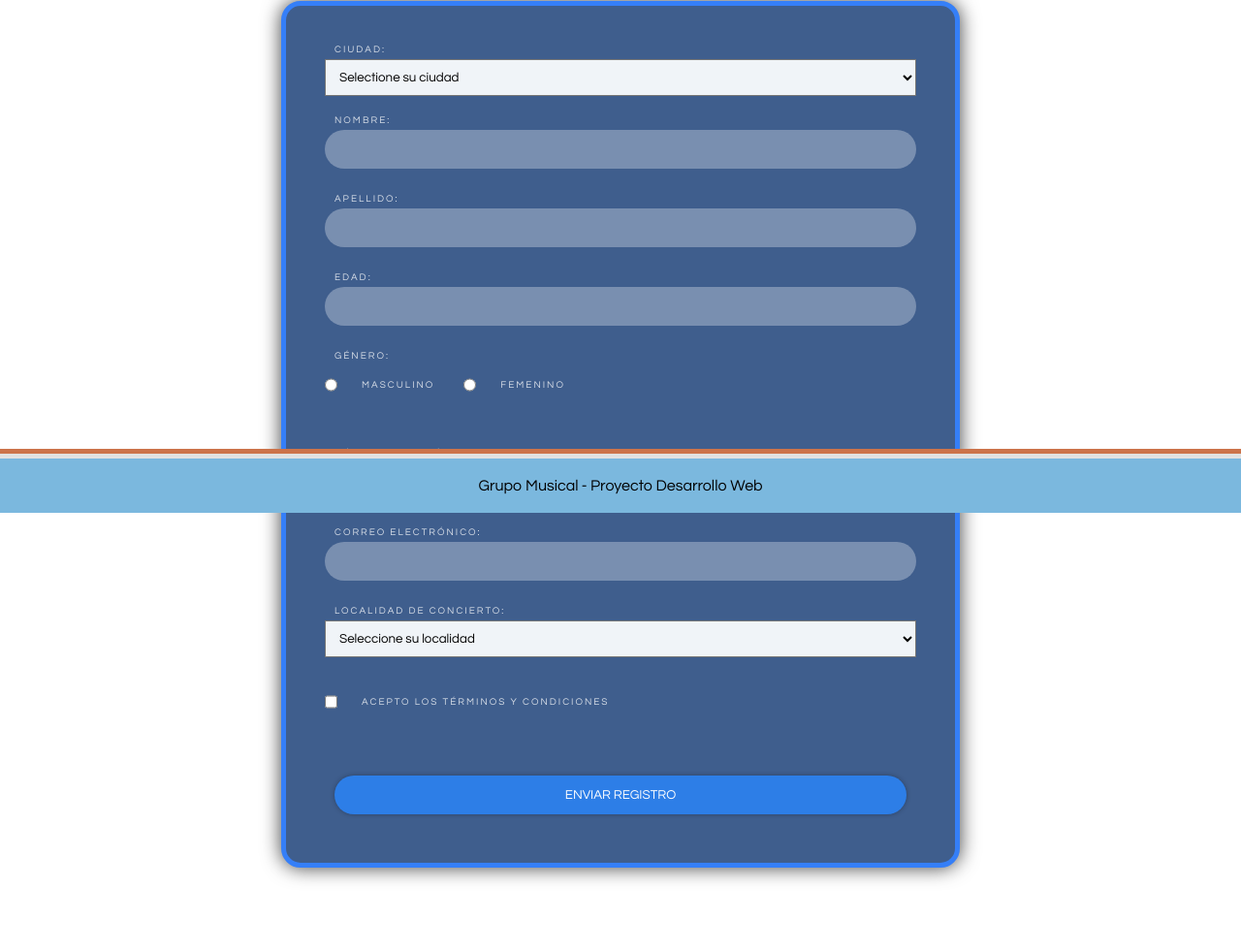
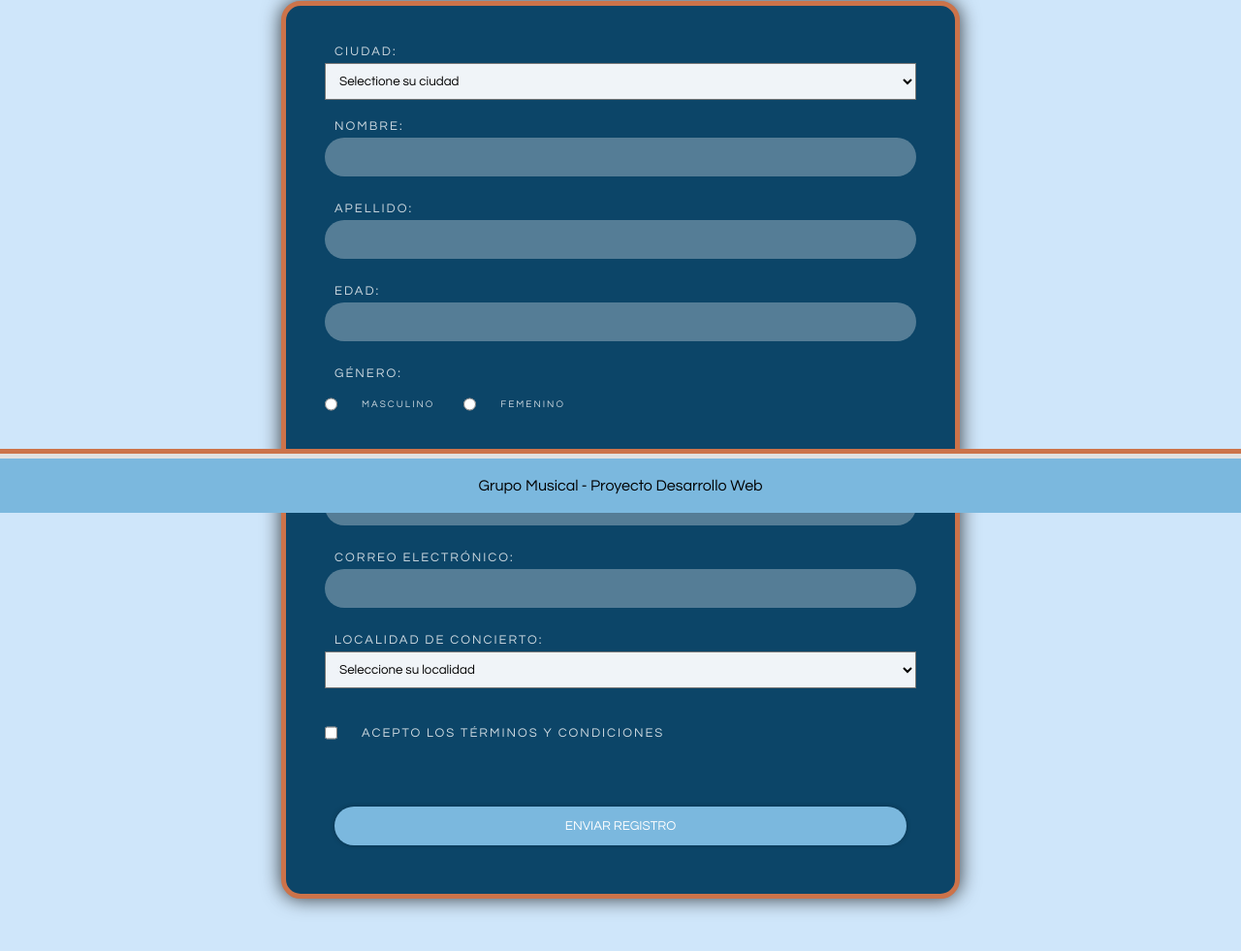
Before and after one commit to GiovB02/ProyectoFinal, a plain HTML site: page formulario.html in a window 1280 px wide. Shown: the part 271-1252 px from the top of the page at 97% size. Drawn offline with Linux system fonts and the light colour scheme.

Commit message:
Update formulario.css

```diff
--- a/css/formulario.css
+++ b/css/formulario.css
@@ -1,8 +1,11 @@
+body{
+    background-color: rgb(207, 230, 250);
+}
 .envoltorio .formulario{
-	border: 5px solid rgb(53, 127, 248);
+	border: 5px solid #cc734a;
 	width: 700px;
 	height: auto;
-	background-color: rgb(63, 94, 141);
+	background-color: #0c4568;
 	color: black;
 	border-radius: 20px;
 	box-shadow: 0px 0px 20px rgba(0, 0, 0, 0.75);
@@ -11,6 +14,7 @@
 	display: flex;
 	justify-content: center;
 	flex-direction: column;
+    z-index: 1;
 }
 
 form{
@@ -26,7 +30,7 @@ form{
 label{
 	color: rgba(255, 255, 255, 0.8);
 	text-transform: uppercase;
-	font-size: 10px;
+	font-size: 13px;
 	letter-spacing: 2px;
 	padding-left: 10px;
 }
@@ -42,7 +46,7 @@ input{
 }
 
 input[type="submit"]{
-	background: rgb(45, 126, 231);
+	background: #7bb8de;
 	height: 40px;
 	line-height: 40px;
 	border-radius: 40px;
@@ -54,7 +58,7 @@ input[type="submit"]{
 }
 
 input[type="submit"]:hover{
-	background-color: #0b0b54;
+	background-color: #cc734a;
 	color: rgb(255, 255, 255);
 	font-size: 20px;
 }
```
